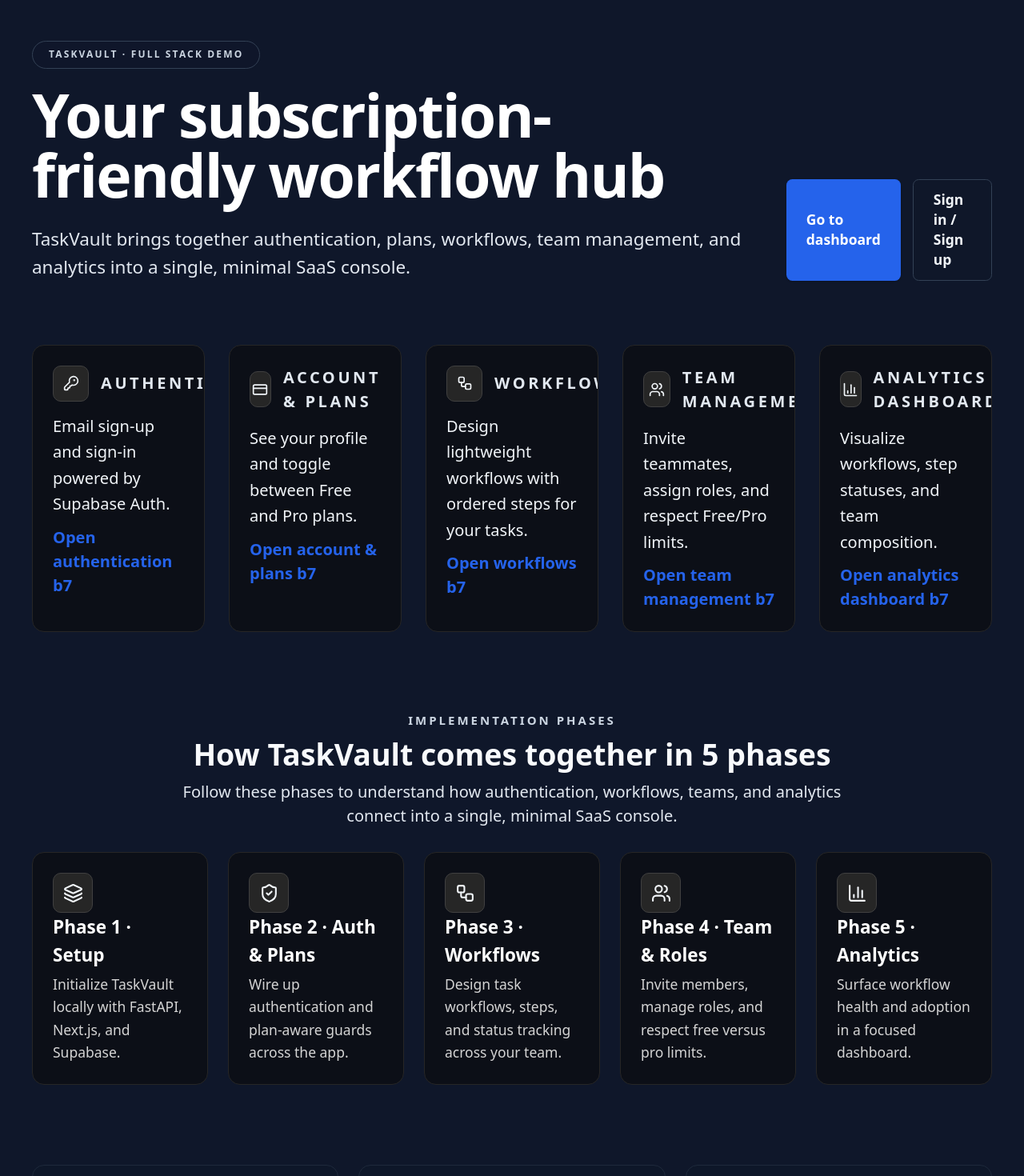
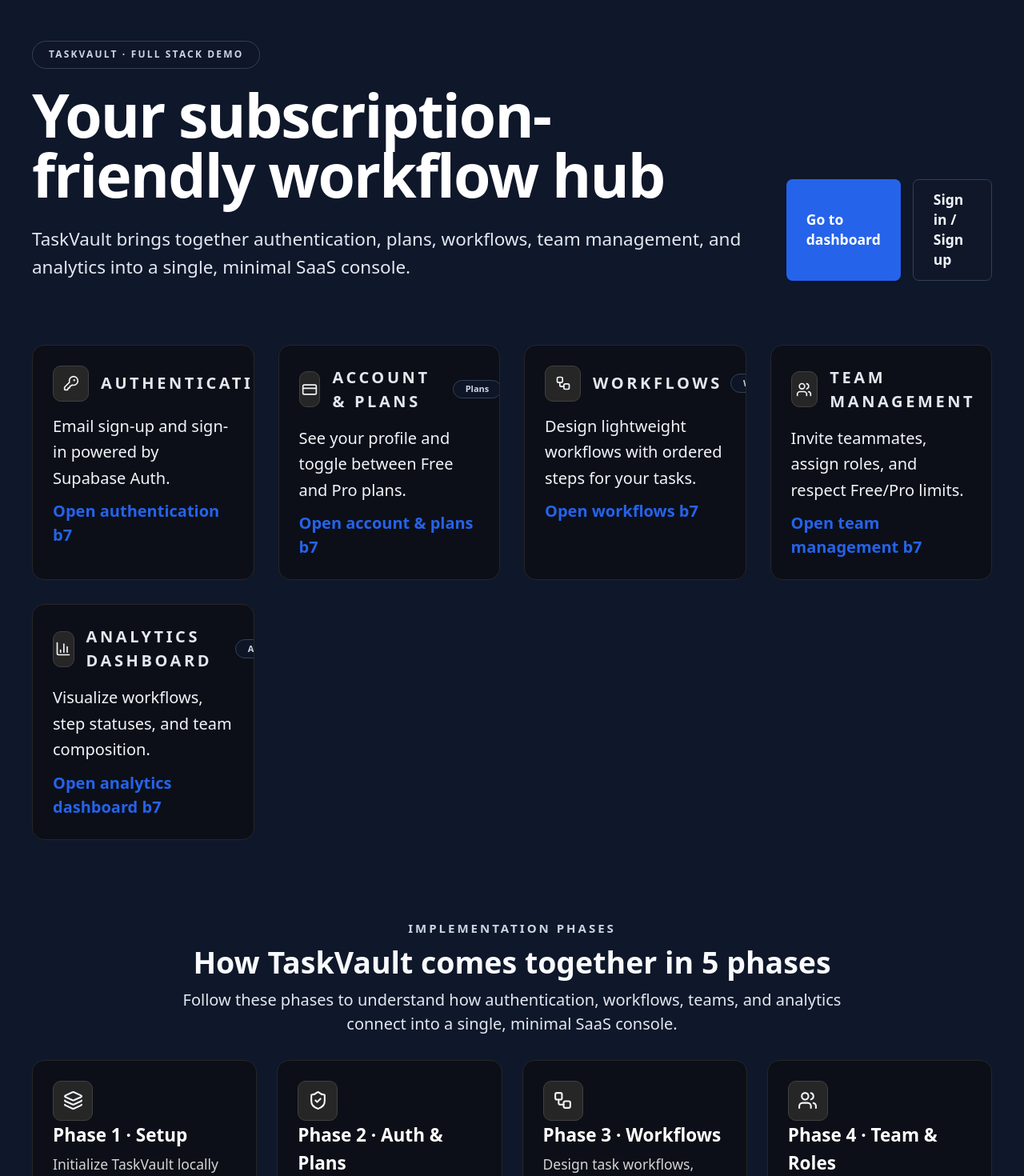
Before and after one commit to yskhub/TaskVault, a Next.js app in the folder taskvault-frontend/: page / in a window 1280 px wide. Shown: the top 1470 px of the page at 80% size. Built offline with nearby package versions, Linux system fonts and the light colour scheme.

Commit message:
Widen spotlight cards on homepage

```diff
--- a/taskvault-frontend/app/page.tsx
+++ b/taskvault-frontend/app/page.tsx
@@ -130,7 +130,7 @@
         </motion.header>
 
         <motion.section
-          className="grid gap-6 md:grid-cols-2 lg:grid-cols-3 xl:grid-cols-5"
+          className="grid gap-6 md:grid-cols-2 lg:grid-cols-3 xl:grid-cols-4 2xl:grid-cols-5"
           initial={{ opacity: 0, y: 12 }}
           animate={{ opacity: 1, y: 0 }}
           transition={{ duration: 0.45, ease: "easeOut", delay: 0.1 }}
@@ -194,7 +194,7 @@
             </p>
           </div>
 
-          <div className="grid grid-cols-1 gap-5 md:grid-cols-3 xl:grid-cols-5">
+          <div className="grid grid-cols-1 gap-5 md:grid-cols-2 lg:grid-cols-3 xl:grid-cols-4 2xl:grid-cols-5">
             {phases.map((phase) => {
               const Icon = phase.icon;
               return (
```
